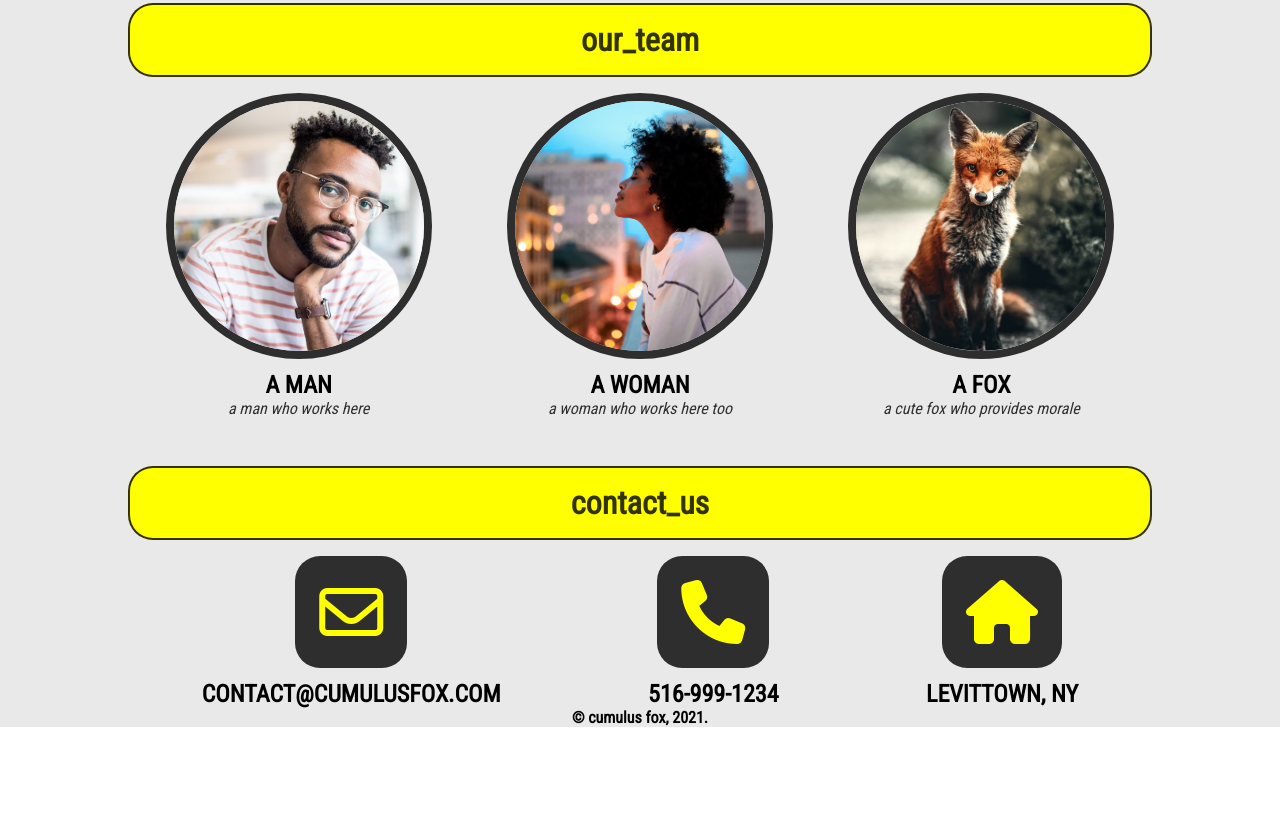
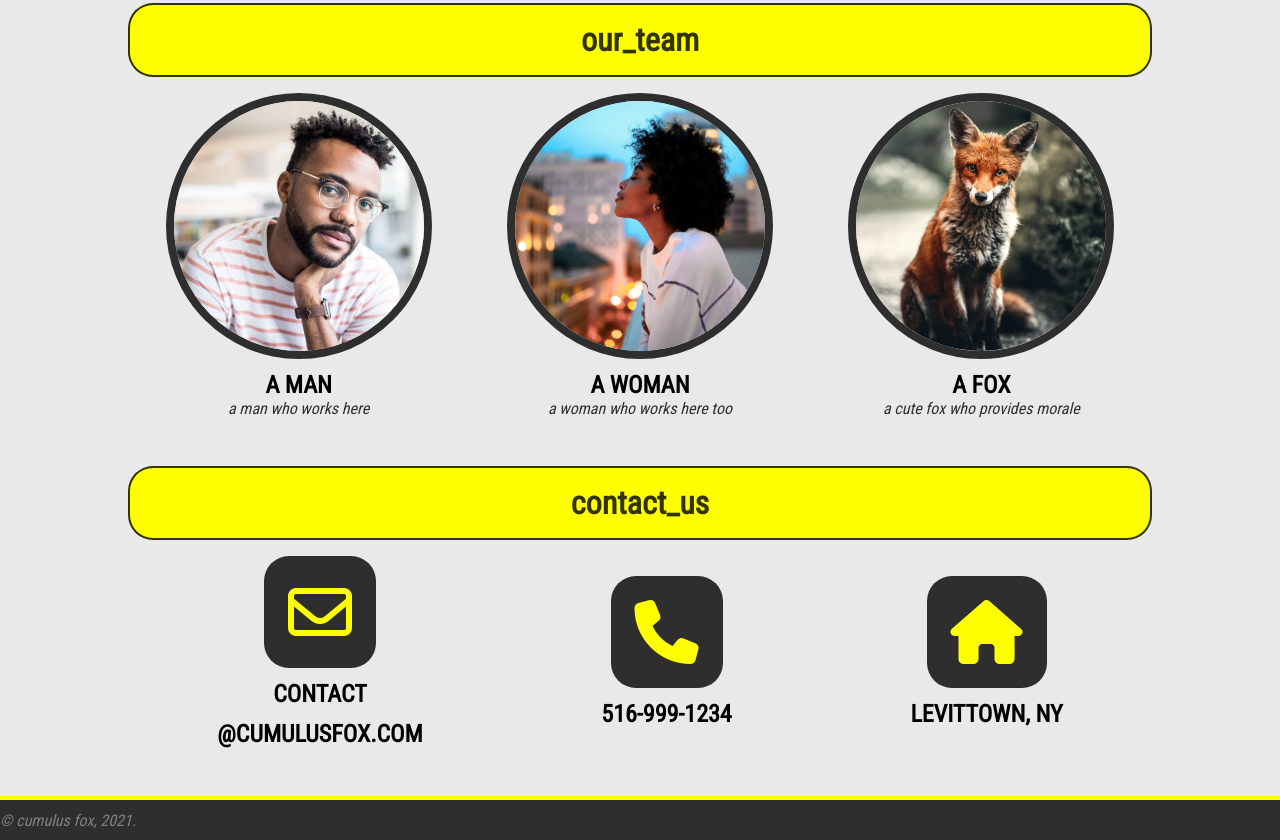
Before and after one commit to rfoxjack/cumulusfox, a plain HTML site: page index.html in a window 1280 px wide. Shown: the part 1215-2055 px from the top of the page. Before the commit the page ends 1942 px from the top, so only its background shows below. Drawn offline with Linux system fonts and the light colour scheme.

Commit message:
Final desktop version

```diff
--- a/index.html
+++ b/index.html
@@ -77,7 +77,8 @@
             <div class="contact-container">
                 <div class="contact">
                     <i class="far fa-envelope" id="icon"></i>
-                    <h3>contact@cumulusfox.com</h3>
+                    <h3>contact</h3>
+                    <h3>@cumulusfox.com</h3>
                 </div>
                 <div class="contact">
                     <i class="fas fa-phone" id="icon"></i>
--- a/styles.css
+++ b/styles.css
@@ -36,9 +36,14 @@ h3 {
     text-transform: uppercase;
 }
 
+h4 {
+    font-weight: normal;
+    font-style: italic;
+}
+
 /* Nav styling */
 nav {
-    background-color: dimgray;
+    background-color: #2f2f2f;
     display: flex;
     height: 80px;
     width: 100%;
@@ -86,7 +91,7 @@ header {
     height: 640px;
     width:100%;
     background-size:cover;
-    color: white;
+    color: rgba(211, 211, 211, 0.9);
     display: flex;
     justify-content:center;
     align-items: center;
@@ -94,7 +99,7 @@ header {
 }
 
 .about-container {
-    background-color: rgba(105, 105, 105, 0.8);
+    background-color: rgba(0,0,0,0.8);;
     height: 50%;
     width: 40%;
     display: inline-flex;
@@ -189,3 +194,14 @@ figcaption {
     flex-flow:column;
     align-items:center;
 }
+
+footer {
+    margin-top: 48px;
+    height: 40px;
+    width:100%;
+    background-color:rgba(0,0,0,0.8);
+    display:flex;
+    align-items:center;
+    border-top: 4px solid yellow;
+    color: rgba(211, 211, 211, 0.5);
+}
```
